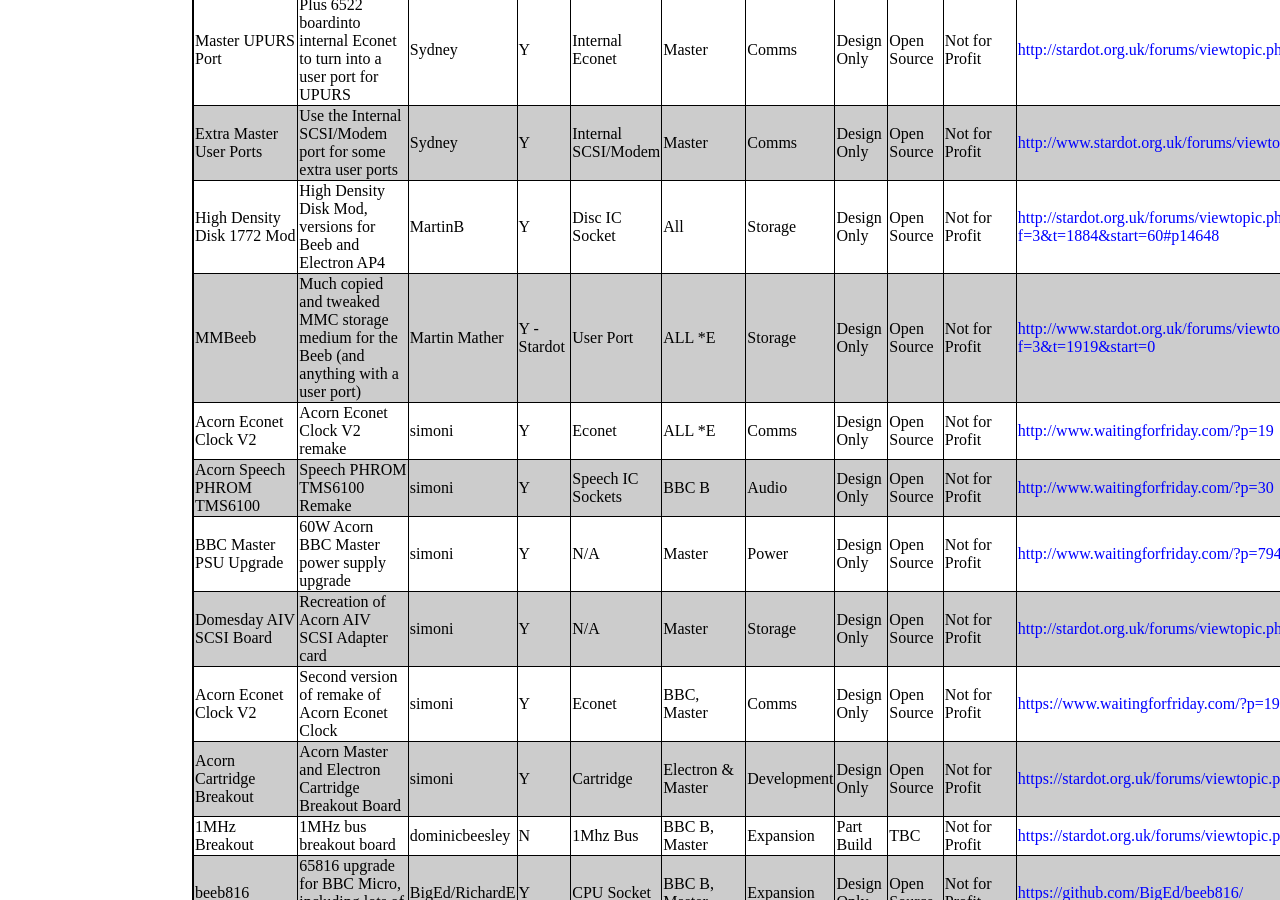
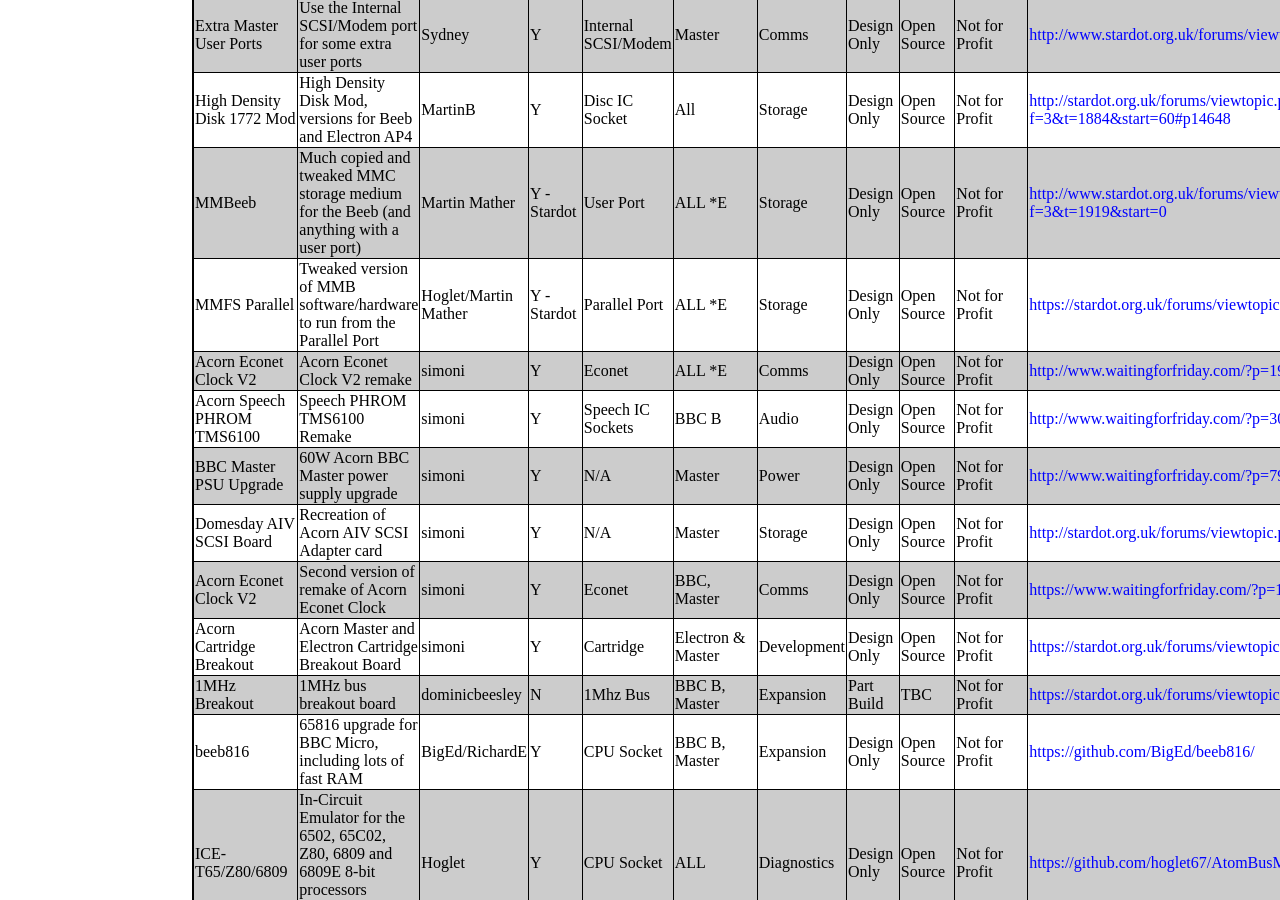
Before and after one commit to elminster/elminster.github.io, a Jekyll site: the page built from hardware.md, in a window 1280 px wide and 900 px high, scrolled down 7699 px. Built offline with Jekyll 4.4.1, drawn with Linux system fonts in a browser that asks for light colours.

Commit message:
Added:
	Parallel Port version of MMFS SDCard

```diff
--- a/hardware.md
+++ b/hardware.md
@@ -168,6 +168,7 @@
 | Extra Master User Ports | Use the Internal SCSI/Modem port  for some extra user ports | Sydney | Y | Internal SCSI/Modem | Master | Comms | Design Only | Open Source | Not for Profit | <http://www.stardot.org.uk/forums/viewtopic.php?f=3&t=9403> |
 | High Density Disk 1772 Mod | High Density Disk Mod, versions for Beeb and Electron AP4 | MartinB | Y | Disc IC Socket | All | Storage | Design Only | Open Source | Not for Profit | <http://stardot.org.uk/forums/viewtopic.php?f=3&t=1884&start=60#p14648> |
 | MMBeeb | Much copied and tweaked MMC storage medium for the Beeb (and anything with a user port) | Martin Mather | Y - Stardot | User Port | ALL *E | Storage | Design Only | Open Source | Not for Profit | <http://www.stardot.org.uk/forums/viewtopic.php?f=3&t=1919&start=0> |
+| MMFS Parallel | Tweaked version of MMB software/hardware to run from the Parallel Port | Hoglet/Martin Mather | Y - Stardot | Parallel Port | ALL *E | Storage | Design Only | Open Source | Not for Profit | <https://stardot.org.uk/forums/viewtopic.php?f=3&t=17827> |
 | Acorn Econet Clock V2 | Acorn Econet Clock V2 remake | simoni | Y | Econet | ALL *E | Comms | Design Only | Open Source | Not for Profit | <http://www.waitingforfriday.com/?p=19> |
 | Acorn Speech PHROM TMS6100 | Speech PHROM TMS6100 Remake | simoni | Y | Speech IC Sockets | BBC B | Audio | Design Only | Open Source | Not for Profit | <http://www.waitingforfriday.com/?p=30> |
 | BBC Master PSU Upgrade | 60W Acorn BBC Master power supply upgrade | simoni | Y | N/A | Master | Power | Design Only | Open Source | Not for Profit | <http://www.waitingforfriday.com/?p=794> |
```
